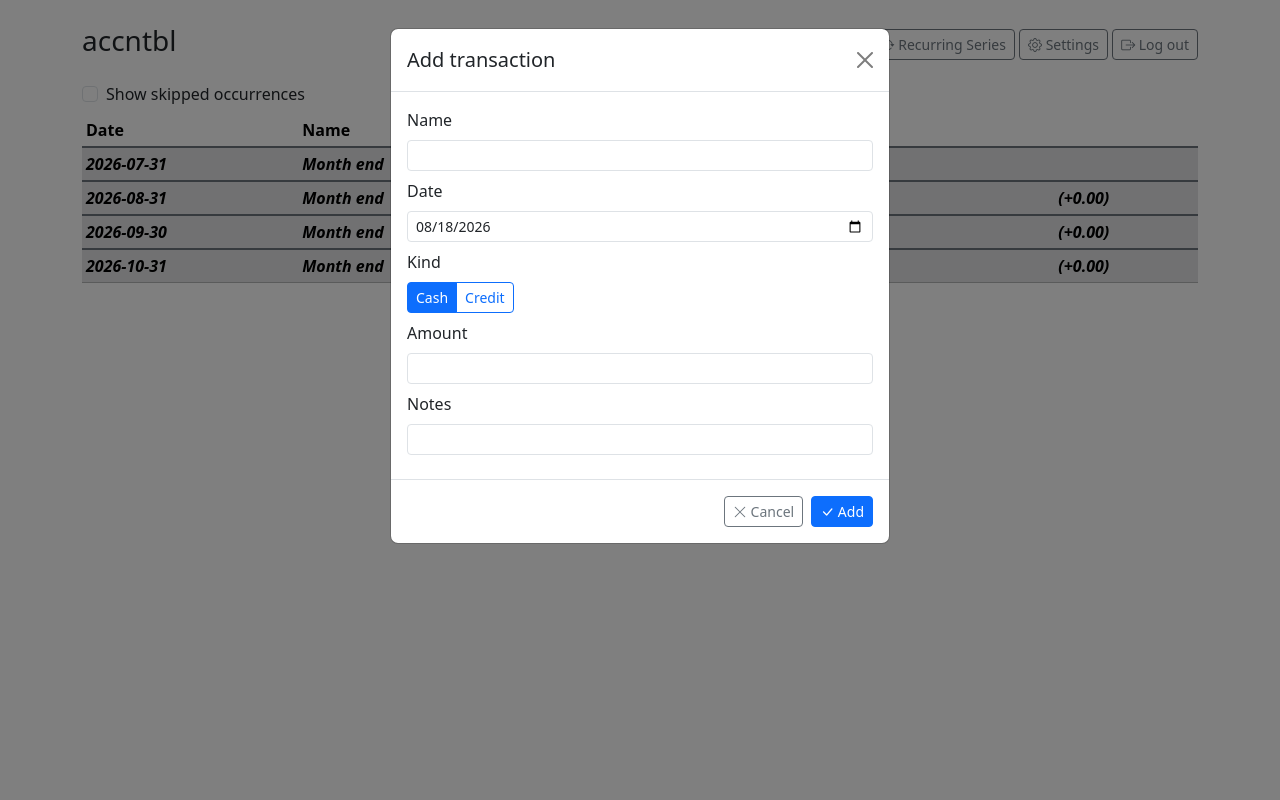
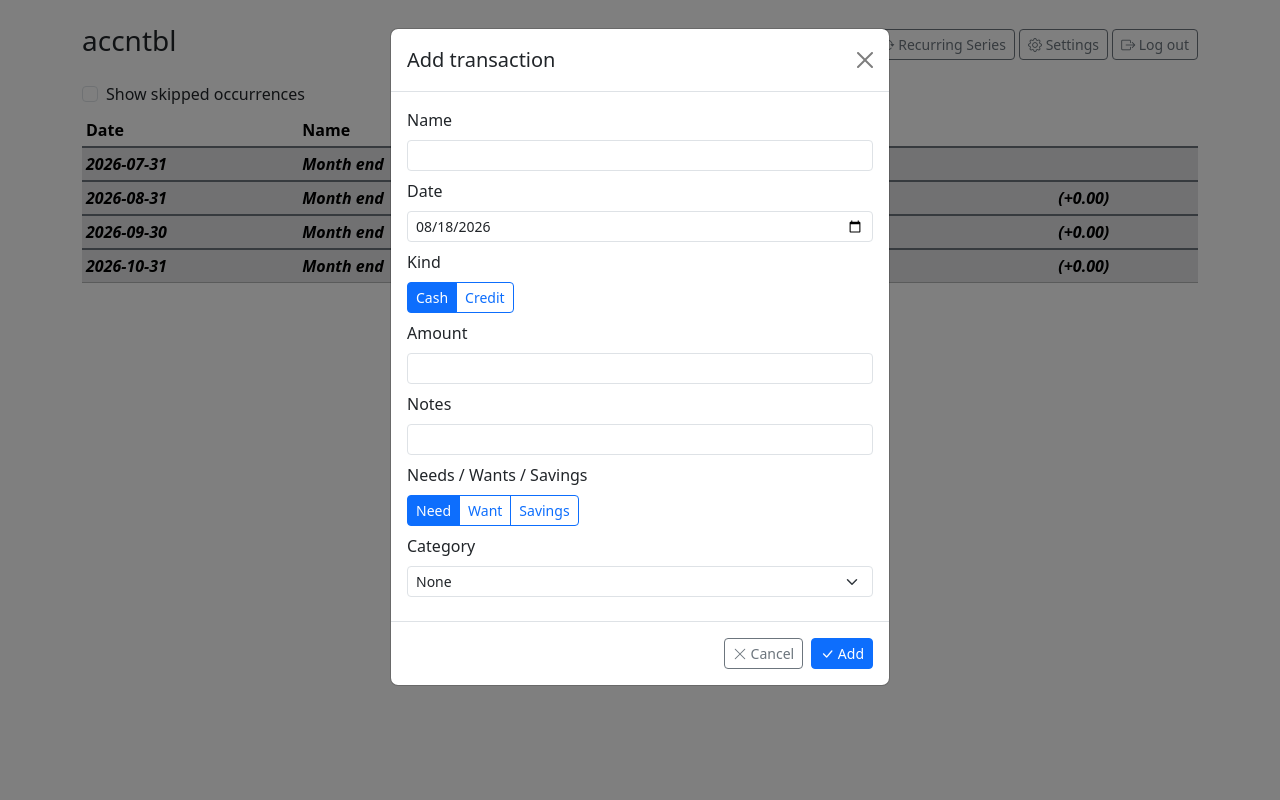
Before and after one commit to jesseprieur/accntbl, a Flask app: page / in a window 1280 px wide, after a click on "Add transaction". Run offline with Flask 3, Linux system fonts and the light colour scheme; the visitor is signed in with stand-in values (Sample User, id 1).

Commit message:
Task: Main table - add needsWantsSavings + category fields to inline edit and add-transaction form

```diff
--- a/app/main.py
+++ b/app/main.py
@@ -24,6 +24,9 @@ def _categories_context():
     categories = Category.query.order_by(Category.id).all()
     return {
         "categories": categories,
+        "categories_json": json.dumps(
+            [{"id": category.id, "name": category.name} for category in categories]
+        ),
         "default_category_id": Category.default_category_id(),
     }
 
--- a/app/static/js/table.js
+++ b/app/static/js/table.js
@@ -6,10 +6,14 @@
   const today = DateUtils.today();
   const windowUrl = container.dataset.windowUrl;
   const defaultCreditCardId = container.dataset.defaultCreditCardId || "";
+  const defaultCategoryId = container.dataset.defaultCategoryId || "";
   const showSkippedToggle = document.getElementById("show-skipped-toggle");
 
   const creditCardsDataEl = document.getElementById("credit-cards-data");
   const creditCards = creditCardsDataEl ? JSON.parse(creditCardsDataEl.textContent) : [];
+
+  const categoriesDataEl = document.getElementById("categories-data");
+  const categories = categoriesDataEl ? JSON.parse(categoriesDataEl.textContent) : [];
 
   function cardName(cardId) {
     const card = creditCards.find((c) => String(c.id) === String(cardId));
@@ -22,6 +26,16 @@
       .map((card) => {
         const value = String(card.id);
         return `<option value="${value}" ${value === selected ? "selected" : ""}>${Escape.html(card.name)}</option>`;
+      })
+      .join("");
+  }
+
+  function categoryOptionsHtml(selectedId) {
+    const selected = selectedId == null ? defaultCategoryId : String(selectedId);
+    return categories
+      .map((category) => {
+        const value = String(category.id);
+        return `<option value="${value}" ${value === selected ? "selected" : ""}>${Escape.html(category.name)}</option>`;
       })
       .join("");
   }
@@ -162,6 +176,14 @@
       <td>
         <input type="text" class="form-control form-control-sm border-0" data-field="name" value="${Escape.html(row.name)}" required>
         <input type="text" class="form-control form-control-sm border-0 mt-1" data-field="notes" placeholder="Notes" value="${Escape.html(row.notes || "")}">
+        <select class="form-select form-select-sm border-0 mt-1" data-field="needs_wants_savings">
+          <option value="need" ${row.needs_wants_savings === "need" ? "selected" : ""}>Need</option>
+          <option value="want" ${row.needs_wants_savings === "want" ? "selected" : ""}>Want</option>
+          <option value="savings" ${row.needs_wants_savings === "savings" ? "selected" : ""}>Savings</option>
+        </select>
+        <select class="form-select form-select-sm border-0 mt-1" data-field="category_id">
+          ${categoryOptionsHtml(row.category_id)}
+        </select>
       </td>
       <td><input type="number" step="0.01" class="form-control form-control-sm border-0" data-field="cash_amount" value="${Escape.html(formatAmount(row.cash_amount))}"></td>
       <td>
@@ -248,6 +270,8 @@
       name: values.name,
       date: values.date,
       notes: values.notes || null,
+      needs_wants_savings: values.needs_wants_savings,
+      category_id: values.category_id,
     };
     if (values.cash_amount) {
       body.kind = "cash";
@@ -627,6 +651,8 @@
         kind,
         amount: formData.get("amount"),
         notes: formData.get("notes") || null,
+        needs_wants_savings: formData.get("needs_wants_savings"),
+        category_id: formData.get("category_id"),
       };
       if (kind === "credit") {
         body.credit_card_id = formData.get("credit_card_id");
--- a/app/templates/index.html
+++ b/app/templates/index.html
@@ -58,6 +58,25 @@
               <label class="form-label">Notes</label>
               <input type="text" class="form-control form-control-sm" name="notes">
             </div>
+            <div class="mb-2">
+              <label class="form-label d-block">Needs / Wants / Savings</label>
+              <div class="btn-group" role="group" aria-label="Needs/Wants/Savings">
+                <input type="radio" class="btn-check" name="needs_wants_savings" id="add-transaction-nws-need" value="need" checked>
+                <label class="btn btn-outline-primary btn-sm" for="add-transaction-nws-need">Need</label>
+                <input type="radio" class="btn-check" name="needs_wants_savings" id="add-transaction-nws-want" value="want">
+                <label class="btn btn-outline-primary btn-sm" for="add-transaction-nws-want">Want</label>
+                <input type="radio" class="btn-check" name="needs_wants_savings" id="add-transaction-nws-savings" value="savings">
+                <label class="btn btn-outline-primary btn-sm" for="add-transaction-nws-savings">Savings</label>
+              </div>
+            </div>
+            <div class="mb-2">
+              <label class="form-label">Category</label>
+              <select class="form-select form-select-sm" name="category_id">
+                {% for category in categories %}
+                  <option value="{{ category.id }}" {% if category.id == default_category_id %}selected{% endif %}>{{ category.name }}</option>
+                {% endfor %}
+              </select>
+            </div>
           </div>
           <div class="modal-footer">
             <button type="button" class="btn btn-outline-secondary btn-sm" data-bs-dismiss="modal"><i class="bi bi-x-lg"></i> Cancel</button>
@@ -105,8 +124,9 @@
   </div>
 
   <script id="credit-cards-data" type="application/json">{{ credit_cards_json | safe }}</script>
+  <script id="categories-data" type="application/json">{{ categories_json | safe }}</script>
 
-  <div id="transactions-window" data-window-url="{{ url_for('transactions.window') }}" data-default-credit-card-id="{{ default_credit_card_id or '' }}" class="mt-2" style="max-height: 70vh; overflow-y: auto;">
+  <div id="transactions-window" data-window-url="{{ url_for('transactions.window') }}" data-default-credit-card-id="{{ default_credit_card_id or '' }}" data-default-category-id="{{ default_category_id or '' }}" class="mt-2" style="max-height: 70vh; overflow-y: auto;">
     <table class="table table-sm align-middle mb-0">
       <thead class="sticky-top bg-white">
         <tr>
--- a/app/transactions.py
+++ b/app/transactions.py
@@ -244,6 +244,14 @@ def window():
                 if row.transaction is not None and row.transaction.occurrence_status
                 else None
             ),
+            "needs_wants_savings": (
+                row.transaction.needs_wants_savings.value
+                if row.transaction is not None
+                else None
+            ),
+            "category_id": (
+                row.transaction.category_id if row.transaction is not None else None
+            ),
             "running_total": str(row.running_total),
             "is_negative": row.is_negative,
             "is_virtual": row.transaction is None,
@@ -271,6 +279,8 @@ def window():
                 "credit_card_id": t.credit_card_id,
                 "recurring_series_id": t.recurring_series_id,
                 "occurrence_status": t.occurrence_status.value,
+                "needs_wants_savings": t.needs_wants_savings.value,
+                "category_id": t.category_id,
                 "running_total": None,
                 "is_negative": False,
                 "is_virtual": False,
@@ -311,6 +321,13 @@ def create():
         credit_card_id = _resolve_credit_card_id(
             kind, payload.get("credit_card_id"), None
         )
+
+        needs_wants_savings = _parse_enum_field(
+            NeedsWantsSavings,
+            payload.get("needs_wants_savings", NeedsWantsSavings.need.value),
+            "Needs/Wants/Savings",
+        )
+        category_id = _resolve_category_id(payload.get("category_id"), None)
     except ValueError as exc:
         return jsonify({"error": str(exc)}), 400
 
@@ -321,6 +338,8 @@ def create():
         date=txn_date,
         notes=notes,
         credit_card_id=credit_card_id,
+        needs_wants_savings=needs_wants_savings,
+        category_id=category_id,
     )
     db.session.add(transaction)
     db.session.commit()
@@ -336,6 +355,8 @@ def create():
             "credit_card_id": transaction.credit_card_id,
             "recurring_series_id": transaction.recurring_series_id,
             "occurrence_status": None,
+            "needs_wants_savings": transaction.needs_wants_savings.value,
+            "category_id": transaction.category_id,
         }
     ), 201
 
@@ -818,6 +839,16 @@ def update(transaction_id):
             transaction.credit_card_id = _resolve_credit_card_id(
                 transaction.kind, payload.get("credit_card_id"), transaction.credit_card_id
             )
+
+        if "needs_wants_savings" in payload:
+            transaction.needs_wants_savings = _parse_enum_field(
+                NeedsWantsSavings, payload["needs_wants_savings"], "Needs/Wants/Savings"
+            )
+
+        if "category_id" in payload:
+            transaction.category_id = _resolve_category_id(
+                payload.get("category_id"), transaction.category_id
+            )
     except ValueError as exc:
         return jsonify({"error": str(exc)}), 400
 
@@ -844,6 +875,8 @@ def update(transaction_id):
                 if transaction.occurrence_status
                 else None
             ),
+            "needs_wants_savings": transaction.needs_wants_savings.value,
+            "category_id": transaction.category_id,
         }
     )
 
```
Also changed, not shown: implementation_plan.md (+1 -1 lines), tests/test_transactions.py (+101 -0 lines).
